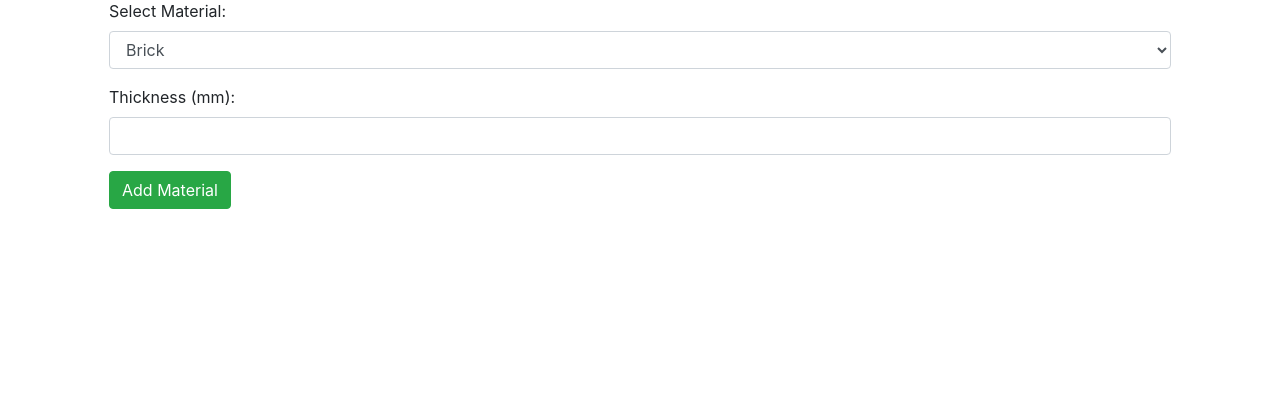
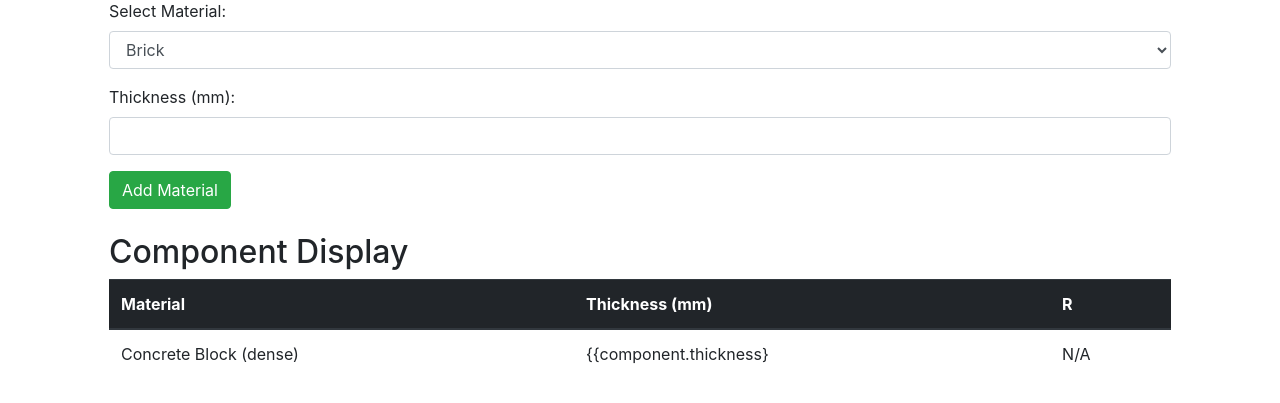
Before and after one commit to BenCurrieDev/SkoonAssignment, a Django app: page /calculator in a window 1280 px wide. Shown: the part 137-540 px from the top of the page. Run offline with Django 4.2, Linux system fonts and the light colour scheme; data comes from the database, SQL or seed files in the repository; both versions use the stored data as it was after the commit; data that the repository does not hold is empty; some libraries are stand-ins or nearby versions.

Commit message:
made changes to models

```diff
--- a/UCalculator/models.py
+++ b/UCalculator/models.py
@@ -15,6 +15,6 @@ class Composite(models.Model):
 class Component(models.Model):
     thickness = models.IntegerField()
     material = models.ForeignKey(Material, on_delete=models.CASCADE)
-    composite = models.ForeignKey(Composite, on_delete=models.CASCADE)
+    composite = models.ForeignKey(Composite, on_delete=models.CASCADE, blank=True, null=True)
     def __str__(self):
-        return self.material.name + ' (' + self.thickness + 'mm)'
+        return self.material.name + ' (' + str(self.thickness) + 'mm)'
--- a/UCalculator/views.py
+++ b/UCalculator/views.py
@@ -11,8 +11,15 @@ def home(request):
 def calculator(request):
     materials = Material.objects.all()
     composites = Composite.objects.all()
+    components = Component.objects.all()
     context = {
         'materials': materials,
         'composites': composites,
+        'components': components,
     }
+
+    if request.method == 'POST':
+        material = request.post['material']
+        thickness = request.post['thickness']
+
     return render(request, 'calculator.html', context)
--- a/templates/calculator.html
+++ b/templates/calculator.html
@@ -29,4 +29,28 @@
         <button type="submit" class="btn btn-success">Add Material</button>
 
     </form>
+
+    <h2 class="mt-4 mb-2">Component Display</h2>
+    <table class="table">
+        <thead class="thead-dark">
+          <tr>
+            <th>Material</th>
+            <th>Thickness (mm)</th>
+            <th>R</th>
+          </tr>
+        </thead>
+        <tbody>
+          {% for component in components %}
+            <tr>
+              <td>
+                {{ component.material.name }}
+              </td>
+              <td class="align-middle">
+                {{component.thickness}
+              </td>
+              <td>N/A</td>
+            </tr>
+          {% endfor %}
+        </tbody>
+      </table>
 {% endblock %}
```
Also changed, not shown: UCalculator/migrations/0001_initial.py, UCalculator/migrations/0002_alter_component_composite.py, db.sqlite3.
